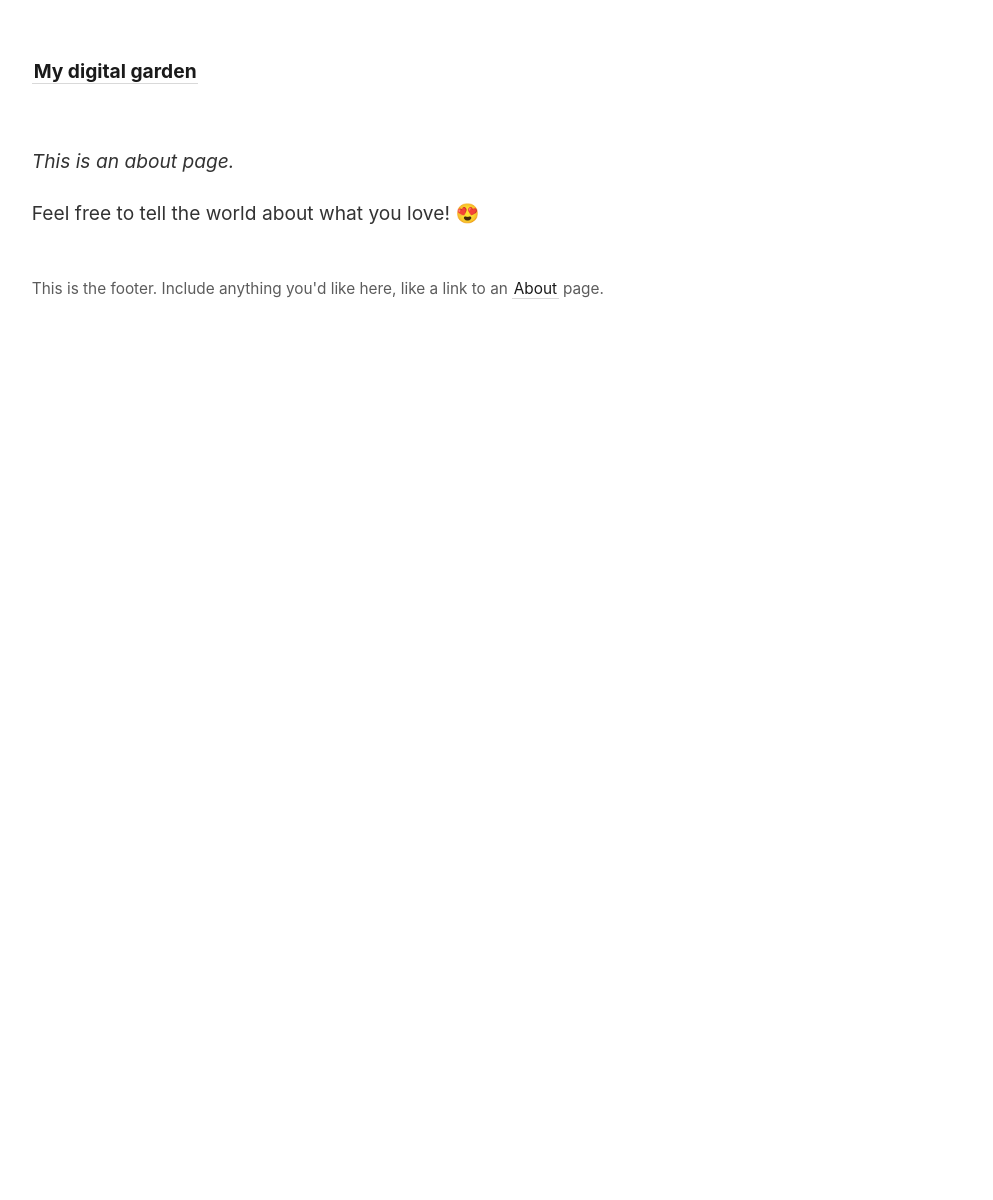
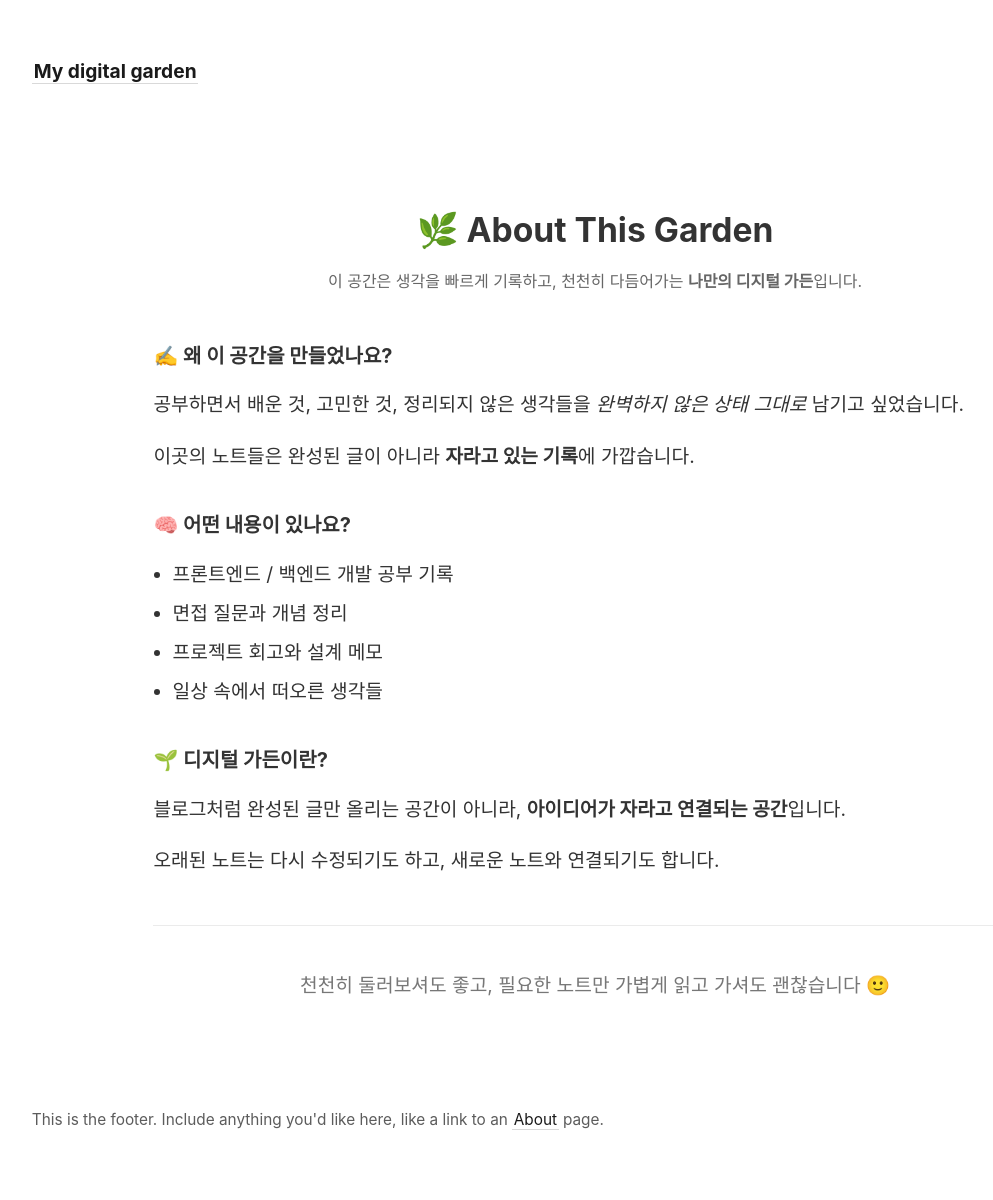
Before and after one commit to obsidian-saves/dev-note-deploy, a Jekyll site: the page built from _pages/about.md, in a window 1280 px wide. Shown: the whole page, without its empty margins (45-1038 px from the left). Built offline with Jekyll 4.4.1, drawn with Linux system fonts in a browser that asks for light colours; before the commit the page ends 900 px from its top, so only the background shows below that.

Commit message:
feat: 소개 페이지 구현

```diff
--- a/_pages/about.md
+++ b/_pages/about.md
@@ -4,6 +4,112 @@ title: About
 permalink: /about
 ---
 
-*This is an about page.*
+<div class="about-container">
 
-Feel free to tell the world about what you love! 😍
+  <header class="about-header">
+    <h1>🌿 About This Garden</h1>
+    <p class="intro">
+      이 공간은 생각을 빠르게 기록하고, 천천히 다듬어가는
+      <strong>나만의 디지털 가든</strong>입니다.
+    </p>
+  </header>
+
+  <section class="about-section">
+    <h2>✍️ 왜 이 공간을 만들었나요?</h2>
+    <p>
+      공부하면서 배운 것, 고민한 것, 정리되지 않은 생각들을
+      <em>완벽하지 않은 상태 그대로</em> 남기고 싶었습니다.
+    </p>
+    <p>
+      이곳의 노트들은 완성된 글이 아니라
+      <strong>자라고 있는 기록</strong>에 가깝습니다.
+    </p>
+  </section>
+
+  <section class="about-section">
+    <h2>🧠 어떤 내용이 있나요?</h2>
+    <ul>
+      <li>프론트엔드 / 백엔드 개발 공부 기록</li>
+      <li>면접 질문과 개념 정리</li>
+      <li>프로젝트 회고와 설계 메모</li>
+      <li>일상 속에서 떠오른 생각들</li>
+    </ul>
+  </section>
+
+  <section class="about-section">
+    <h2>🌱 디지털 가든이란?</h2>
+    <p>
+      블로그처럼 완성된 글만 올리는 공간이 아니라,
+      <strong>아이디어가 자라고 연결되는 공간</strong>입니다.
+    </p>
+    <p>
+      오래된 노트는 다시 수정되기도 하고,
+      새로운 노트와 연결되기도 합니다.
+    </p>
+  </section>
+
+  <section class="about-footer">
+    <p>
+      천천히 둘러보셔도 좋고,
+      필요한 노트만 가볍게 읽고 가셔도 괜찮습니다 🙂
+    </p>
+  </section>
+
+</div>
+
+<style>
+/* 전체 컨테이너 */
+.about-container {
+  max-width: 46em;
+  margin: 0 auto;
+  padding: 2.5rem 1.5rem;
+  line-height: 1.7;
+}
+
+/* 헤더 */
+.about-header {
+  text-align: center;
+  margin-bottom: 3rem;
+}
+
+.about-header h1 {
+  font-size: 2.1rem;
+  margin-bottom: 0.75rem;
+}
+
+.intro {
+  font-size: 1rem;
+  color: #666;
+}
+
+/* 섹션 */
+.about-section {
+  margin-bottom: 2.5rem;
+}
+
+.about-section h2 {
+  font-size: 1.25rem;
+  margin-bottom: 0.75rem;
+}
+
+.about-section p {
+  margin-bottom: 0.75rem;
+}
+
+.about-section ul {
+  padding-left: 1.2rem;
+}
+
+.about-section li {
+  margin-bottom: 0.4rem;
+}
+
+/* 푸터 */
+.about-footer {
+  margin-top: 3rem;
+  padding-top: 1.5rem;
+  border-top: 1px solid rgba(0,0,0,0.08);
+  text-align: center;
+  color: #777;
+}
+</style>
```
